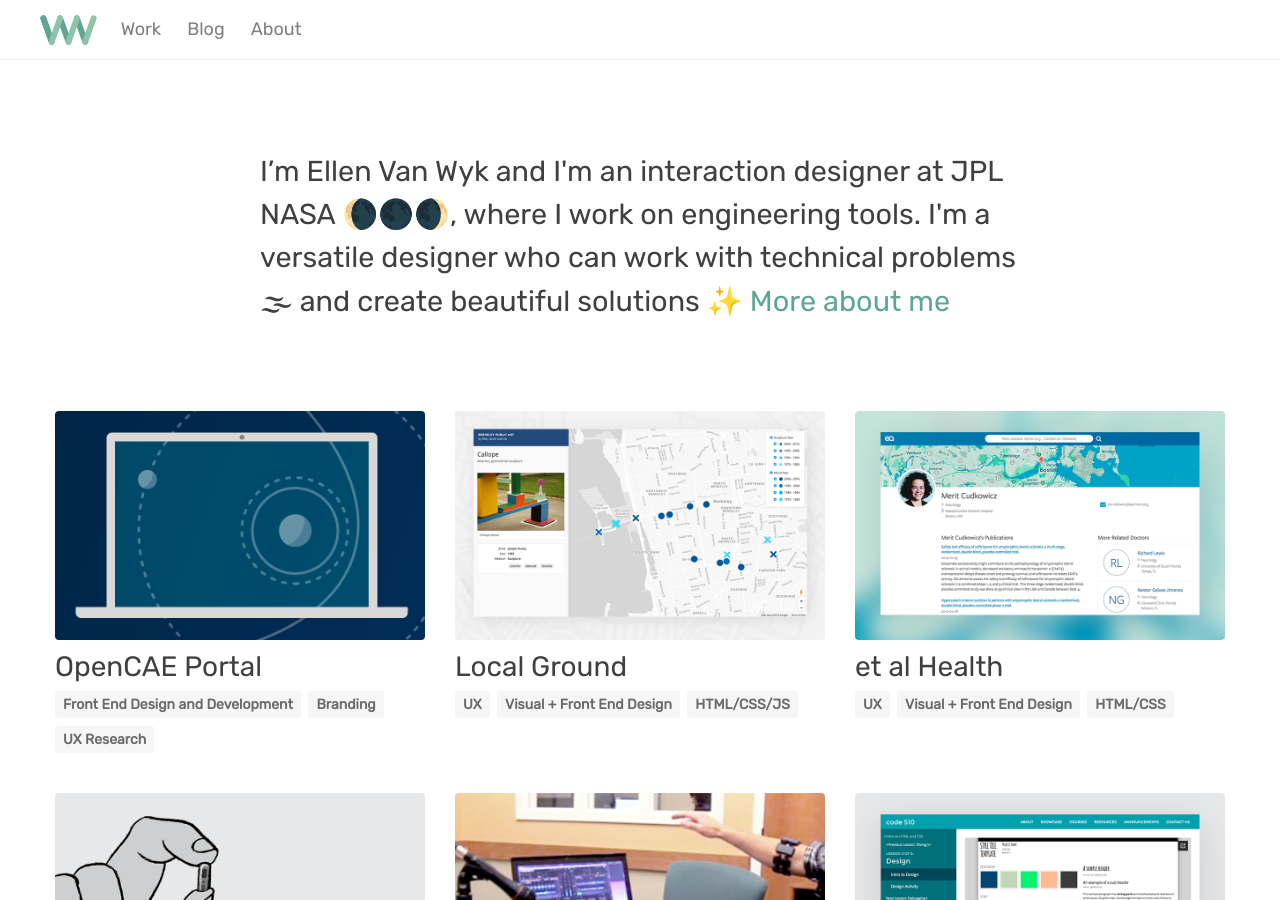
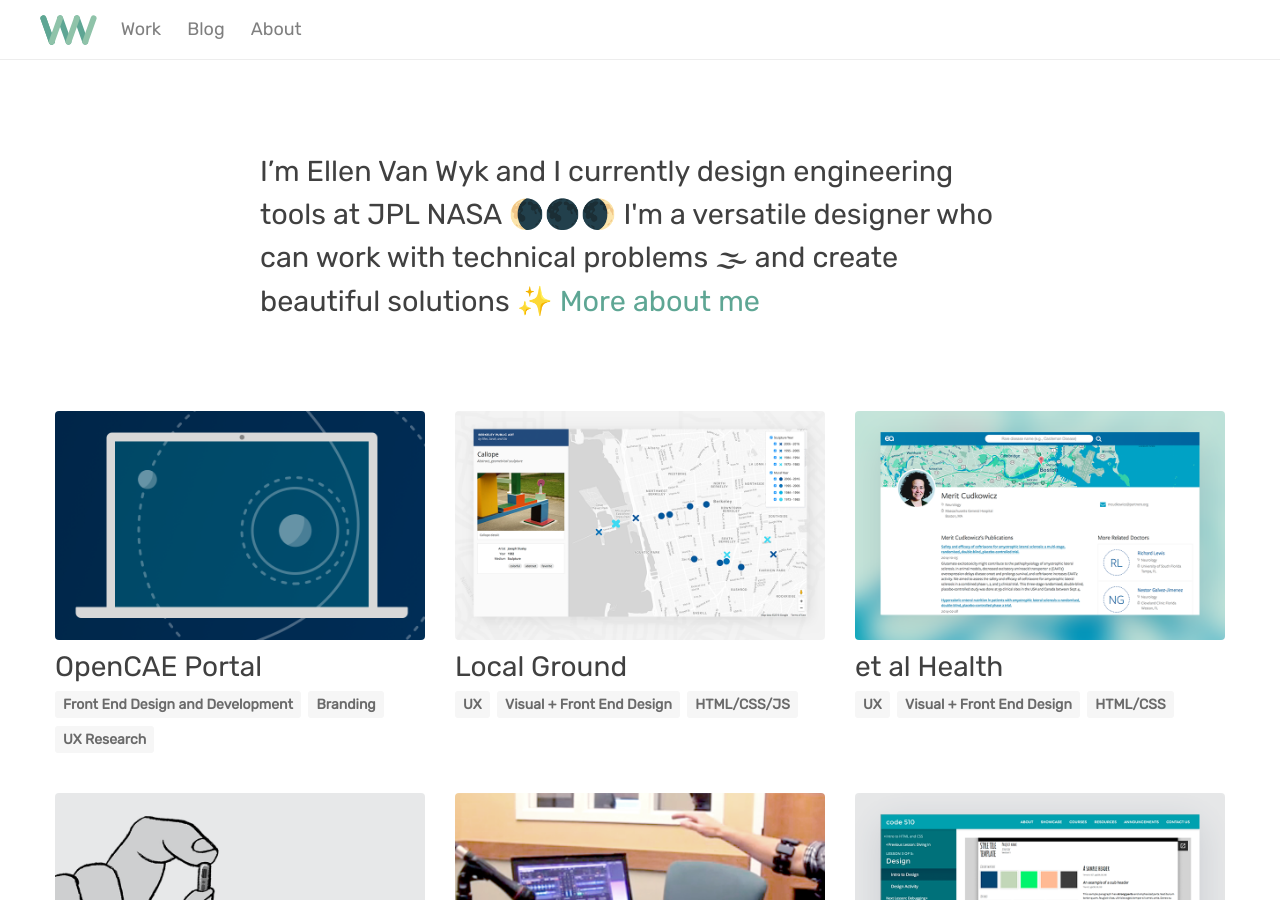
Before and after one commit to ellenvanwyk/ellenvanwyk.github.io, a Jekyll site: the page built from index.md, in a window 1280 px wide and 900 px high. Built offline with Jekyll 4.4.1, drawn with Linux system fonts in a browser that asks for light colours; nearby versions of some CDN libraries; some web fonts are replaced.

Commit message:
copy update

```diff
--- a/_layouts/home.html
+++ b/_layouts/home.html
@@ -11,7 +11,7 @@
       <div class="wrapper">
         <div class="home">
           <div class="container-md">
-              <h1 class="page-heading">I&rsquo;m Ellen Van Wyk and I'm an interaction designer at JPL NASA 🌘🌑🌒, where I work on engineering tools.
+              <h1 class="page-heading">I&rsquo;m Ellen Van Wyk and I currently design engineering tools at JPL NASA 🌘🌑🌒
 
               I'm a versatile designer who can work with technical problems 🌫 and create beautiful solutions ✨ <a href = "/about/" style = "white-space:nowrap;"> More about me</a></h1>
           </div>
```
